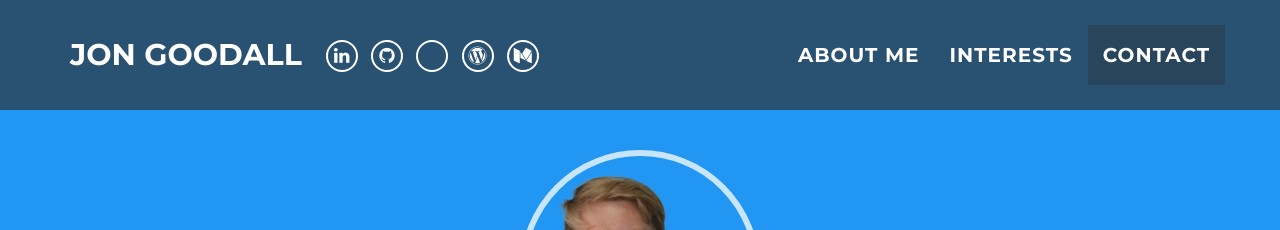
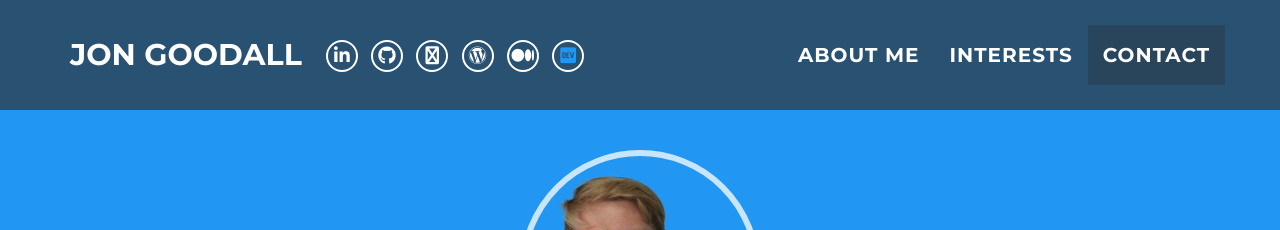
Before and after one commit to jdgoodall1/jdgoodall1.github.io, a Jekyll site: the page built from index.html, in a window 1280 px wide. Shown: the top 230 px of the page. Built offline with Jekyll 4.4.1, drawn with Linux system fonts in a browser that asks for light colours; nearby versions of some CDN libraries.

Commit message:
Update default.html

```diff
--- a/_layouts/default.html
+++ b/_layouts/default.html
@@ -26,6 +26,7 @@
     <link rel="stylesheet" href="{{ site.baseurl }}{{ " /css/font-awesome/css/font-awesome.min.css " }}">
     <link href="//fonts.googleapis.com/css?family=Montserrat:400,700" rel="stylesheet" type="text/css">
     <link href="//fonts.googleapis.com/css?family=Lato:400,700,400italic,700italic" rel="stylesheet" type="text/css">
+    <script src="https://kit.fontawesome.com/52ee0af356.js" crossorigin="anonymous"></script>
 
     <!-- HTML5 Shim and Respond.js IE8 support of HTML5 elements and media queries -->
     <!-- WARNING: Respond.js doesn't work if you view the page via file:// -->
@@ -49,6 +50,7 @@
                </button>
                 <a class="navbar-brand" href="#page-top">{{ site.name }}</a> {% for network in site.social %}
                 <a href="{{ network.url }}" class="btn-social btn-outline"><i class="fa fa-fw fa-{{ network.title }}"></i></a> {% endfor %}
+                <a href="https://dev.to/jdgoodall1" class="btn-social btw-outline"><i class="fa-brands fa-dev"></i></a>
             </div>
 
             <!-- Collect the nav links, forms, and other content for toggling -->
```
